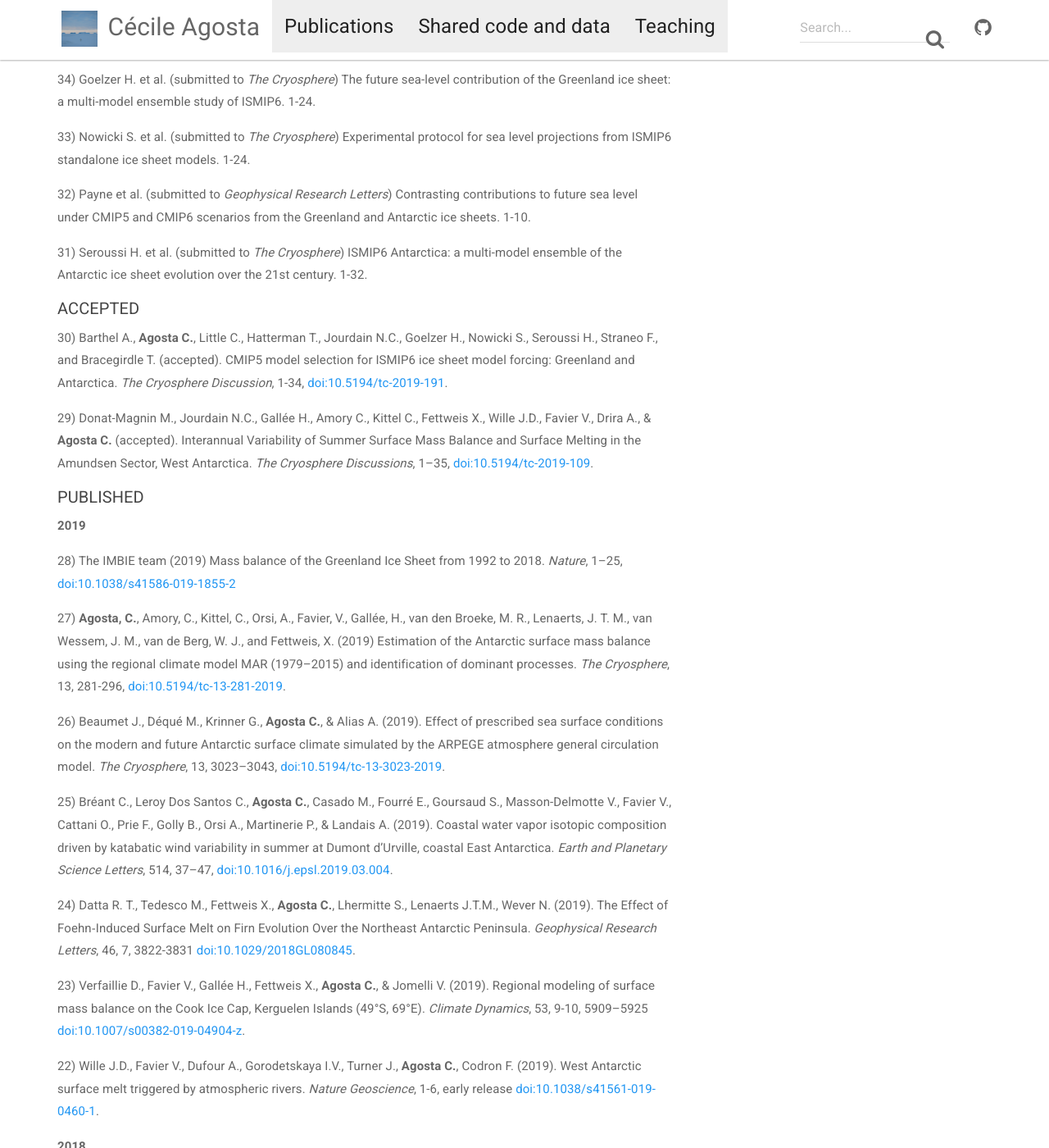
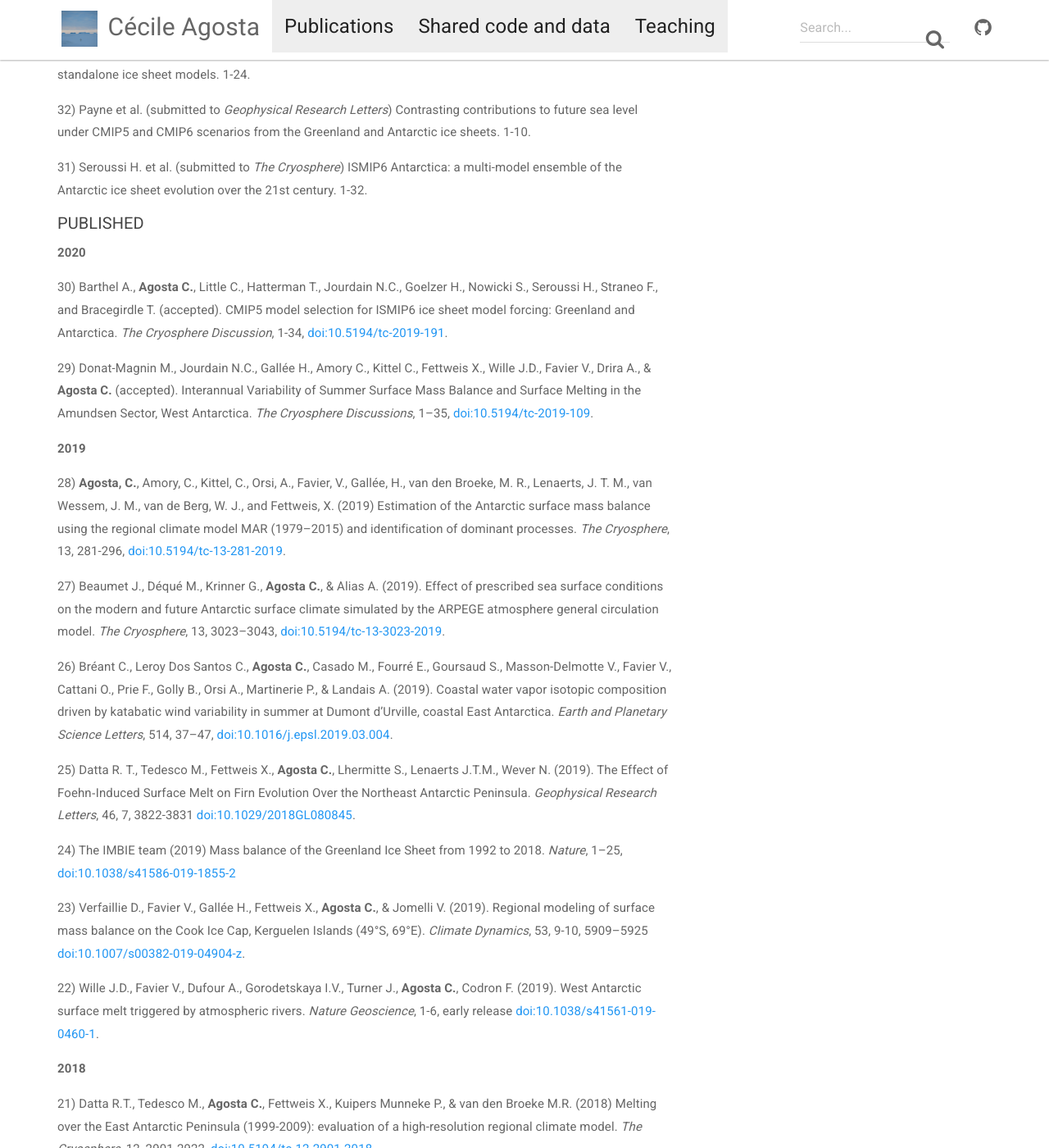
Before and after one commit to cecileagosta/cecileagosta.github.io, a Jekyll site: the page built from _docs/publications.md, in a window 1280 px wide and 1400 px high, scrolled down 611 px. Shown: the whole window at 82% size. Built offline with Jekyll 4.4.1, drawn with Linux system fonts in a browser that asks for light colours; nearby versions of some CDN libraries; some of the changed text lies outside the part shown.

Commit message:
Update publications.md

```diff
--- a/_docs/publications.md
+++ b/_docs/publications.md
@@ -28,27 +24,26 @@
 31) Seroussi H. et al. (submitted to *The Cryosphere*) ISMIP6 Antarctica: a multi-model ensemble of the Antarctic ice sheet evolution over the 21st century. 1-32.
 
 
-##### ACCEPTED
+##### PUBLISHED
+
+**2020**
 
 30) Barthel A., **Agosta C.**, Little C., Hatterman T., Jourdain N.C., Goelzer H., Nowicki S., Seroussi H., Straneo F., and Bracegirdle T. (accepted). CMIP5 model selection for ISMIP6 ice sheet model forcing: Greenland and Antarctica. *The Cryosphere Discussion*, 1-34, [doi:10.5194/tc-2019-191](https://doi.org/10.5194/tc-2019-191).
 
 29) Donat-Magnin M., Jourdain N.C., Gallée H., Amory C., Kittel C., Fettweis X., Wille J.D., Favier V., Drira A., & **Agosta C.** (accepted). Interannual Variability of Summer Surface Mass Balance and Surface Melting in the Amundsen Sector, West Antarctica. *The Cryosphere Discussions*, 1–35, [doi:10.5194/tc-2019-109](https://doi.org/10.5194/tc-2019-109).
 
-
-##### PUBLISHED
-
 **2019**
 
-28) The IMBIE team (2019) Mass balance of the Greenland Ice Sheet from 1992 to 2018. *Nature*, 1–25, [doi:10.1038/s41586-019-1855-2](https://doi.org/10.1038/s41586-019-1855-2)
+28) **Agosta, C.**, Amory, C., Kittel, C., Orsi, A., Favier, V., Gallée, H., van den Broeke, M. R., Lenaerts, J. T. M., van Wessem, J. M., van de Berg, W. J., and Fettweis, X. (2019) Estimation of the Antarctic surface mass balance using the regional climate model MAR (1979–2015) and identification of dominant processes. *The Cryosphere*, 13, 281-296, [doi:10.5194/tc-13-281-2019](https://doi.org/10.5194/tc-13-281-2019).
 
-27) **Agosta, C.**, Amory, C., Kittel, C., Orsi, A., Favier, V., Gallée, H., van den Broeke, M. R., Lenaerts, J. T. M., van Wessem, J. M., van de Berg, W. J., and Fettweis, X. (2019) Estimation of the Antarctic surface mass balance using the regional climate model MAR (1979–2015) and identification of dominant processes. *The Cryosphere*, 13, 281-296, [doi:10.5194/tc-13-281-2019](https://doi.org/10.5194/tc-13-281-2019).
+27) Beaumet J., Déqué M., Krinner G., **Agosta C.**, & Alias A. (2019). Effect of prescribed sea surface conditions on the modern and future Antarctic surface climate simulated by the ARPEGE atmosphere general circulation model. *The Cryosphere*, 13, 3023–3043, [doi:10.5194/tc-13-3023-2019](https://doi.org/10.5194/tc-13-3023-2019).
 
-26) Beaumet J., Déqué M., Krinner G., **Agosta C.**, & Alias A. (2019). Effect of prescribed sea surface conditions on the modern and future Antarctic surface climate simulated by the ARPEGE atmosphere general circulation model. *The Cryosphere*, 13, 3023–3043, [doi:10.5194/tc-13-3023-2019](https://doi.org/10.5194/tc-13-3023-2019).
+26) Bréant C., Leroy Dos Santos C., **Agosta C.**, Casado M., Fourré E., Goursaud S., Masson-Delmotte V., Favier V., Cattani O., Prie F., Golly B., Orsi A., Martinerie P., & Landais A. (2019). Coastal water vapor isotopic composition driven by katabatic wind variability in summer at Dumont d'Urville, coastal East Antarctica. *Earth and Planetary Science Letters*, 514, 37–47, [doi:10.1016/j.epsl.2019.03.004](https://doi.org/10.1016/j.epsl.2019.03.004).
 
-25) Bréant C., Leroy Dos Santos C., **Agosta C.**, Casado M., Fourré E., Goursaud S., Masson-Delmotte V., Favier V., Cattani O., Prie F., Golly B., Orsi A., Martinerie P., & Landais A. (2019). Coastal water vapor isotopic composition driven by katabatic wind variability in summer at Dumont d'Urville, coastal East Antarctica. *Earth and Planetary Science Letters*, 514, 37–47, [doi:10.1016/j.epsl.2019.03.004](https://doi.org/10.1016/j.epsl.2019.03.004).
+25) Datta R. T., Tedesco M., Fettweis X., **Agosta C.**, Lhermitte S.,
+Lenaerts J.T.M., Wever N. (2019). The Effect of Foehn‐Induced Surface Melt on Firn Evolution Over the Northeast Antarctic Peninsula. *Geophysical Research Letters*, 46, 7, 3822-3831 [doi:10.1029/2018GL080845](https://doi.org/10.1029/2018GL080845).
 
-24) Datta R. T., Tedesco M., Fettweis X., **Agosta C.**, Lhermitte S.,
-Lenaerts J.T.M., Wever N. (2019). The Effect of Foehn‐Induced Surface Melt on Firn Evolution Over the Northeast Antarctic Peninsula. *Geophysical Research Letters*, 46, 7, 3822-3831 [doi:10.1029/2018GL080845](https://doi.org/10.1029/2018GL080845).
+24) The IMBIE team (2019) Mass balance of the Greenland Ice Sheet from 1992 to 2018. *Nature*, 1–25, [doi:10.1038/s41586-019-1855-2](https://doi.org/10.1038/s41586-019-1855-2)
 
 23) Verfaillie D., Favier V., Gallée H., Fettweis X., **Agosta C.**, & Jomelli V. (2019). Regional modeling of surface mass balance on the Cook Ice Cap, Kerguelen Islands (49°S, 69°E). *Climate Dynamics*, 53, 9-10, 5909–5925 [doi:10.1007/s00382-019-04904-z](https://doi.org/10.1007/s00382-019-04904-z).
 
```
Also changed, not shown: other parts of _docs/publications.md (+0 -4 lines).
